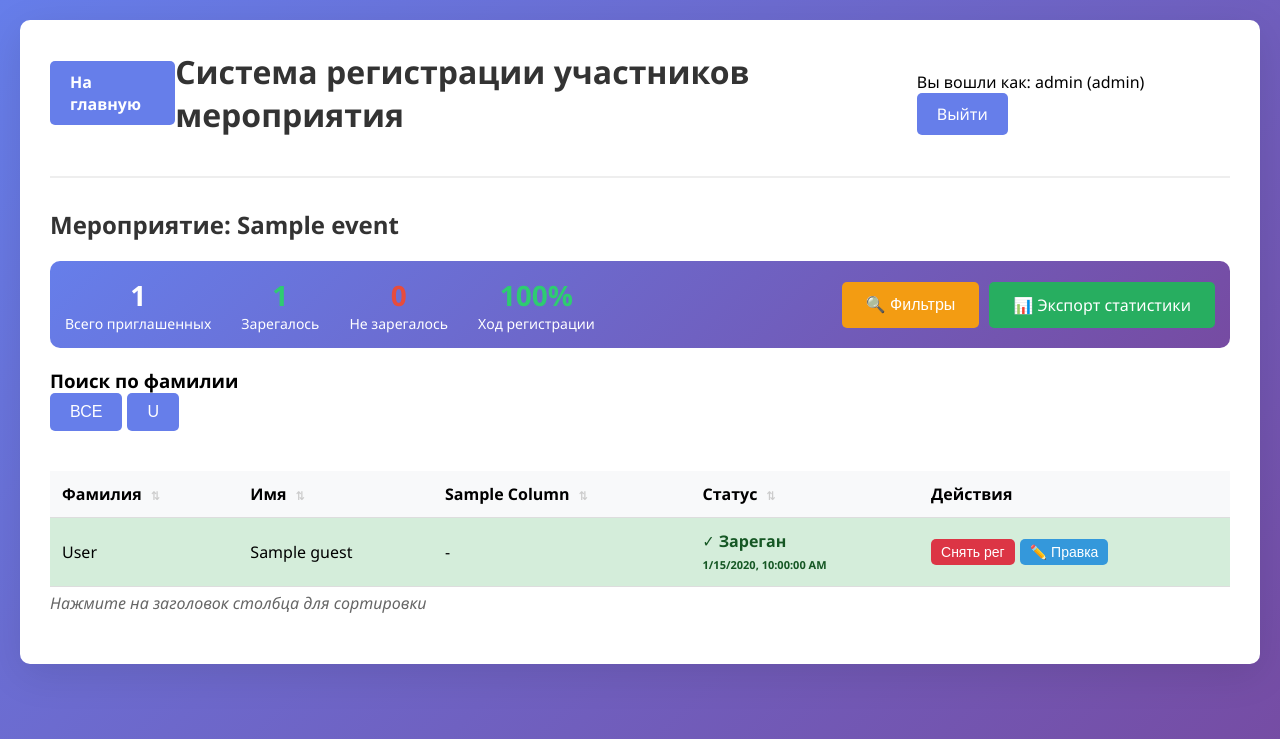
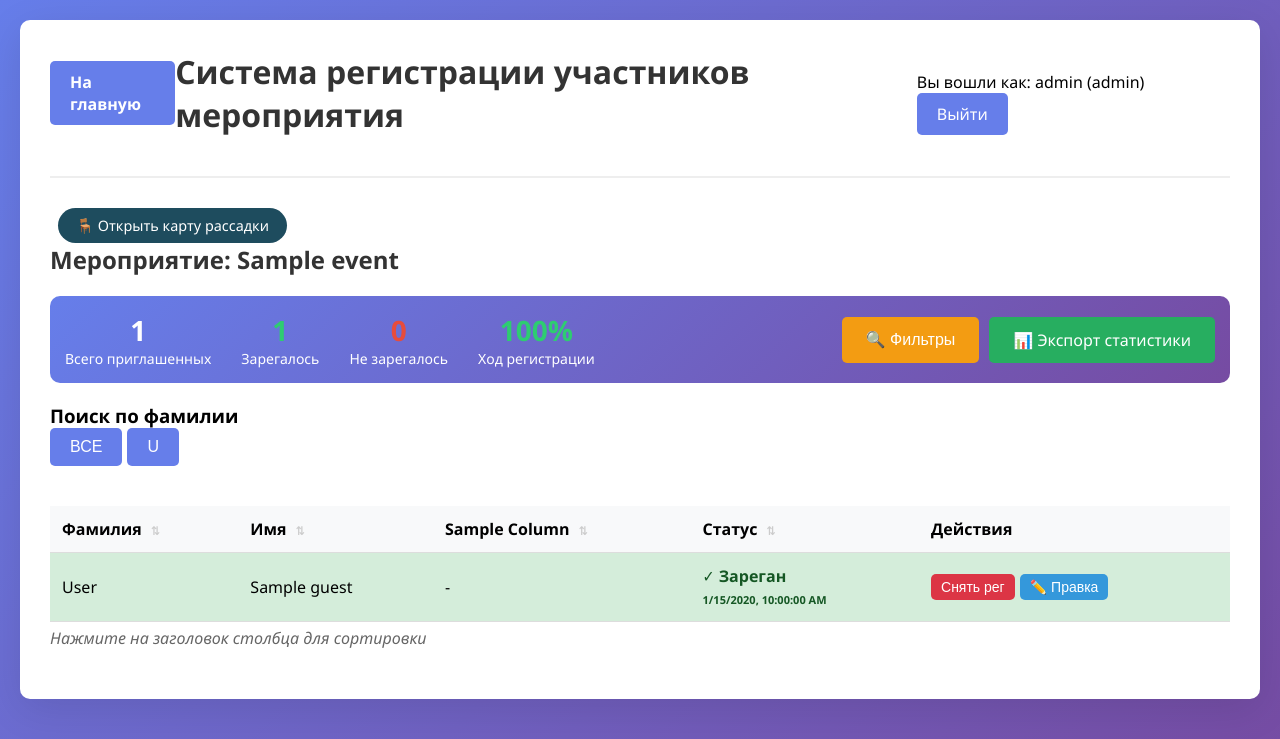
Before and after one commit to Yamusa85/check-in_system, a Flask app: page /manager/event/1 in a window 1280 px wide. Shown: the top 739 px of the page. Run offline with Flask 3, Linux system fonts and the light colour scheme; a user stored in the database is signed in; tables that the repository leaves empty hold one stand-in row (values such as "Sample post").

Commit message:
Update guest_search.html

```diff
--- a/checkin-system/templates/guest_search.html
+++ b/checkin-system/templates/guest_search.html
@@ -1,6 +1,12 @@
 {% extends "base.html" %}
 
 {% block content %}
+<a href="{{ url_for('seating_map', event_id=event.id) }}"
+   style="display:inline-block;padding:8px 18px;background:#1e4c5e;color:#fff;
+          border-radius:40px;text-decoration:none;font-size:.9rem;margin-left:8px;">
+  🪑 Открыть карту рассадки
+</a>
+
 <h2>Мероприятие: {{ event.name }}</h2>
 
 <!-- Statistics and Export Section -->
```
